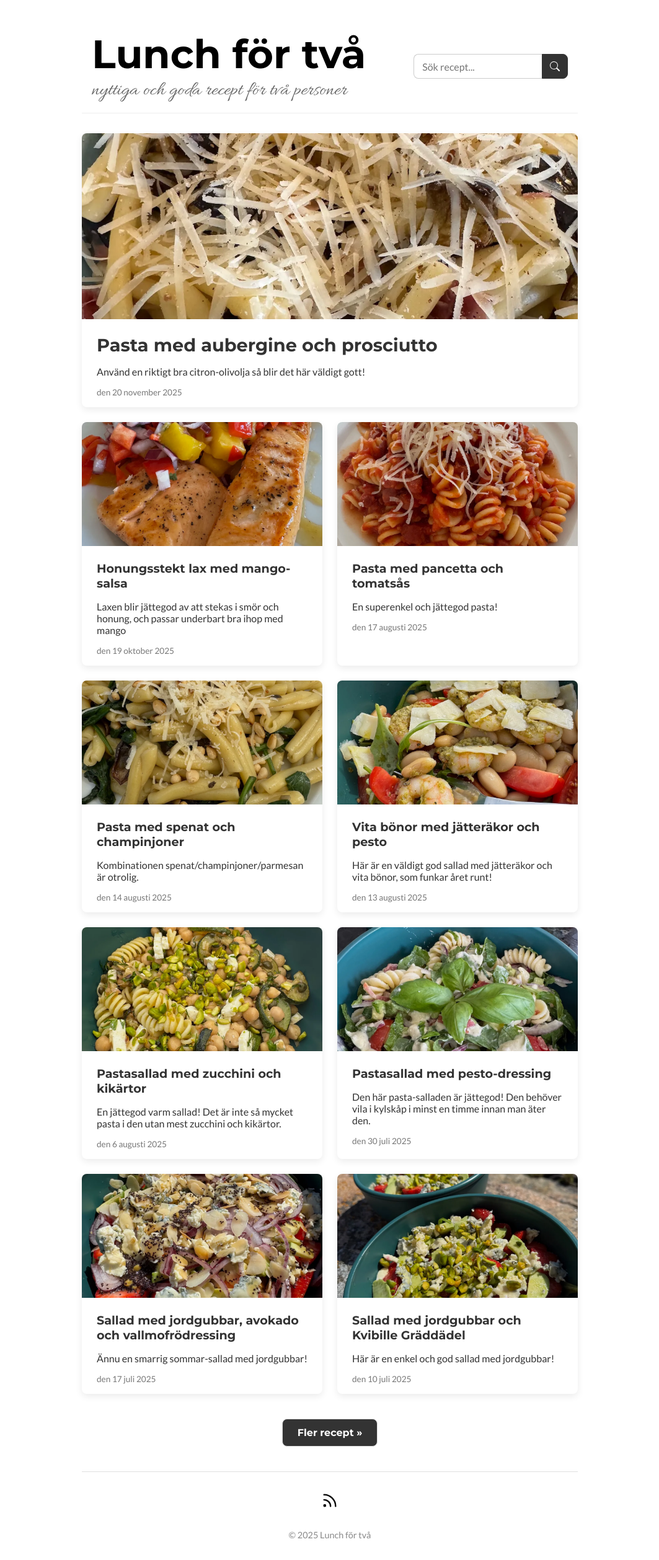
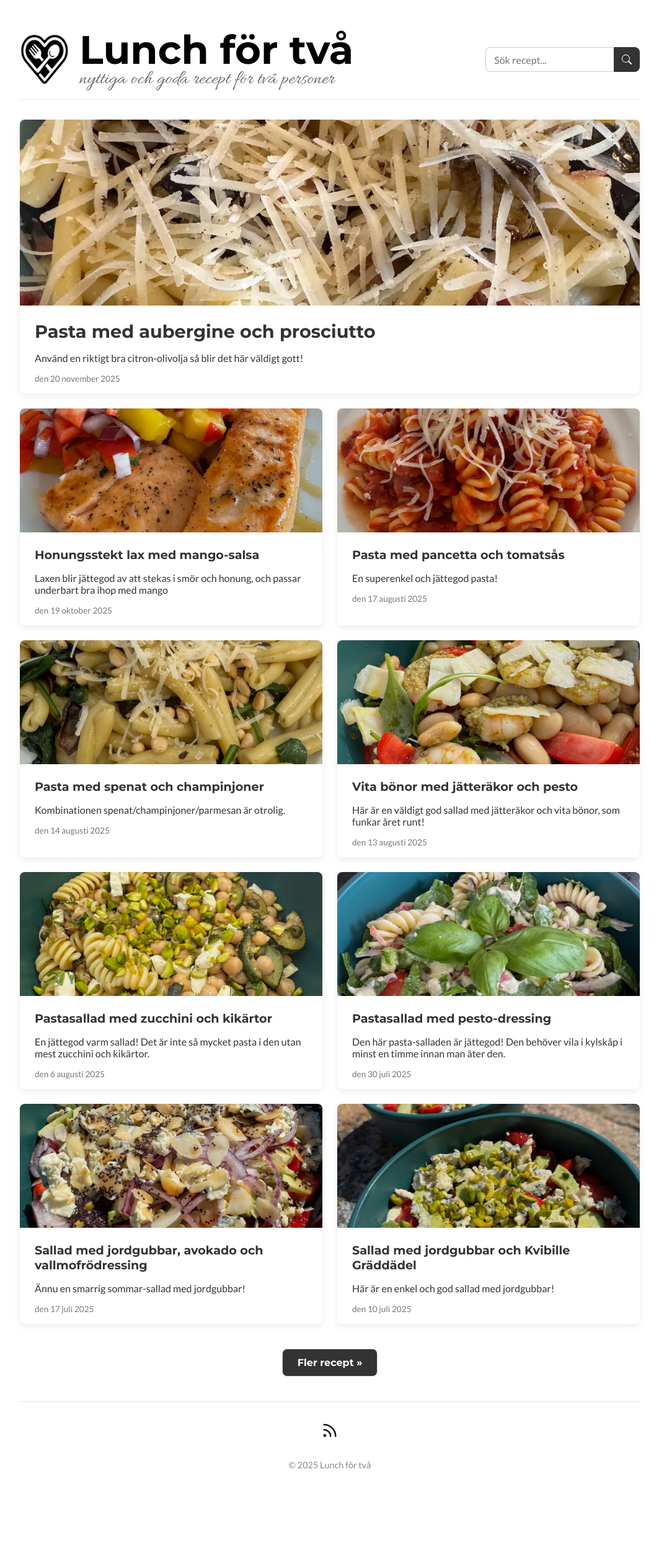
Before and after one commit to selessia/lunch-for-tva, a Jekyll site: the page built from index.html, in a window 1280 px wide. Shown: the whole page at 62% size, without its empty margins (108-1171 px from the left). Built offline with Jekyll 4.4.1, drawn with Linux system fonts in a browser that asks for light colours; the list of posts is cut into pages by our own code; after the commit the page ends 2404 px from its top, so only the background shows below that.

Commit message:
Logo, styling

```diff
--- a/_layouts/default.html
+++ b/_layouts/default.html
@@ -32,12 +32,13 @@
 <header class="site-header">
     <div class="header-container">
         <a href="{{ "/" | relative_url }}" class="header-link">
-        <div class="site-branding">
-            <div class="title-container">
-                <h1 class="site-title">{{ site.title }}</h1>
+            <img src="/favicon-192x192.png" alt="{{ site.title }} Logo" class="site-logo">
+            <div class="site-branding">
+                <div class="title-container">
+                    <h1 class="site-title">{{ site.title }}</h1>
+                </div>
+                <p class="site-subheader">{{site.description}}</p>
             </div>
-            <p class="site-subheader">{{site.description}}</p>
-        </div>
         </a>
 
         {% if page.url != '/search' %}
--- a/_sass/_base.scss
+++ b/_sass/_base.scss
@@ -6,7 +6,7 @@
 
 body {
   font-family: var(--font-body);
-  max-width: 800px;
+  max-width: 1000px;
   margin: 2rem auto;
   padding: 0 1rem;
 }
--- a/_sass/_home.scss
+++ b/_sass/_home.scss
@@ -3,7 +3,7 @@
 // 1. MAIN GRID CONTAINER
 .post-grid-container {
   display: grid;
-  grid-template-columns: repeat(auto-fit, minmax(300px, 1fr));
+  grid-template-columns: repeat(auto-fit, minmax(400px, 1fr));
   gap: 1.5rem;
 }
 
--- a/_sass/_layout.scss
+++ b/_sass/_layout.scss
@@ -5,9 +5,7 @@
 }
 
 .header-container {
-  max-width: 800px;
   margin: 0 auto;
-  padding: 0 1rem;
   display: flex;
   justify-content: space-between;
   align-items: center;
@@ -18,9 +16,22 @@
 .header-link:visited {
   color: inherit;
   text-decoration: none;
+  display: flex;
+  align-items: center;
+  gap: 1rem;
+}
+
+.site-logo {
+  width: 80px;
+  height: 80px;
+  object-fit: contain;
 }
 
 .site-branding {
+  display: flex;
+  flex-direction: column;
+  justify-content: center;
+
   .title-container {
     margin-bottom: 0;
   }
@@ -28,6 +39,8 @@
     margin: 0;
     font-size: 4rem;
     font-weight: bold;
+    line-height: 1;
+    white-space: nowrap;
   }
   .site-subheader {
     font-family: var(--font-subheader);
@@ -35,6 +48,8 @@
     font-size: 2rem;
     color: #666;
     margin: 0;
+    line-height: 1;
+    white-space: nowrap;
   }
 }
 
@@ -98,6 +113,12 @@
     margin: 0;
   }
 
+  .site-logo {
+    width: 56px;
+    height: 56px;
+    object-fit: contain;
+  }
+
   .header-container {
     flex-direction: column;
     align-items: flex-start;
```
